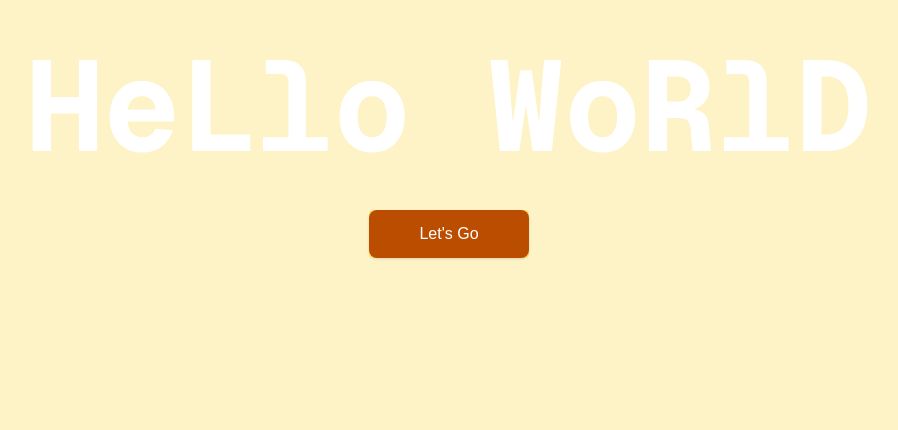
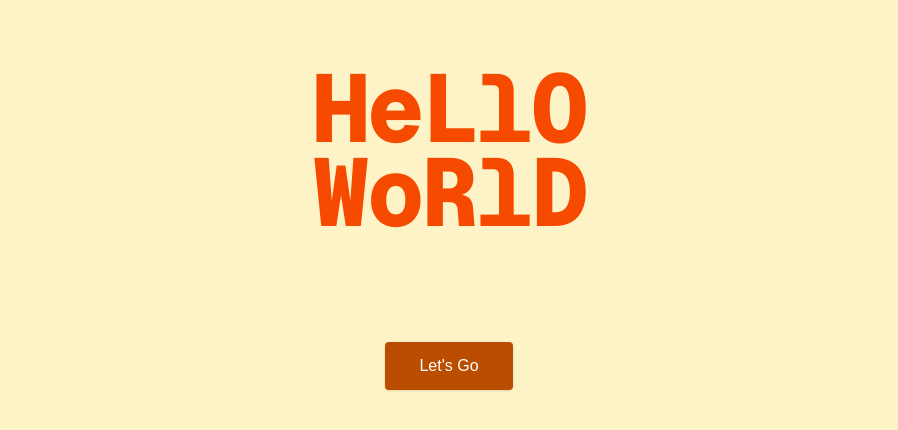
Before and after one commit to dsrathore1/Personal-Portfolio, a Next.js app: page / in a window 1280 px wide. Shown: the part 250-680 px from the top of the page, without its empty margins (191-1089 px from the left). Built offline with nearby package versions, Linux system fonts and the light colour scheme; a web font is replaced by a local one.

Commit message:
Update in splash screen

```diff
--- a/app/Components/Splash_Screen.jsx
+++ b/app/Components/Splash_Screen.jsx
@@ -2,21 +2,26 @@
 import React from 'react'
 import { motion } from "framer-motion"
 import Link from "next/link"
+import { Skiper58, TextRoll } from './TextRoll'
 
 const Splash_Screen = () => {
     return (
-        <div className='h-screen flex flex-col justify-center items-center bg-amber-100 gap-10'>
-            <motion.h1
-                initial={{ y: -250, opacity: 0 }}
+        <div className='flex flex-col relative justify-center items-center h-screen w-full bg-amber-100'>
+            <motion.div initial={{ y: -250, opacity: 0 }}
                 animate={{ y: 0, opacity: 1 }}
-                transition={{ type: "spring", stiffness: 120, duration: 1.5 }}
-                className='text-9xl text-white font-bold font-mono cursor-default select-none'>HeLlo WoRlD</motion.h1>
+                transition={{ type: "spring", stiffness: 120, duration: 1.5 }}>
+                <TextRoll />
+                <Skiper58 />
+            </motion.div>
             <motion.div
-                className="h-[3rem] w-[10rem] bg-amber-200 cursor-pointer rounded"
+                initial={{ x: -250, opacity: 0 }}
+                animate={{ x: 0, opacity: 1 }}
+                // transition={{ type: "spring", stiffness: 120, duration: 1.5 }}
+                className="absolute bottom-[10rem] cursor-pointer rounded"
                 whileHover={{ scale: 1.4 }}
                 transition={{ type: "spring", stiffness: 400, damping: 10 }}
             >
-                <Link className='flex justify-center items-center h-full w-full bg-amber-700 rounded-lg shadow text-white' href={"/Pages/home"}>Let's Go</Link>
+                <Link className='flex justify-center items-center h-12 w-32 bg-amber-700 rounded shadow text-white' href={"/Pages/home"}>Let's Go</Link>
             </motion.div>
         </div>
     )
```
